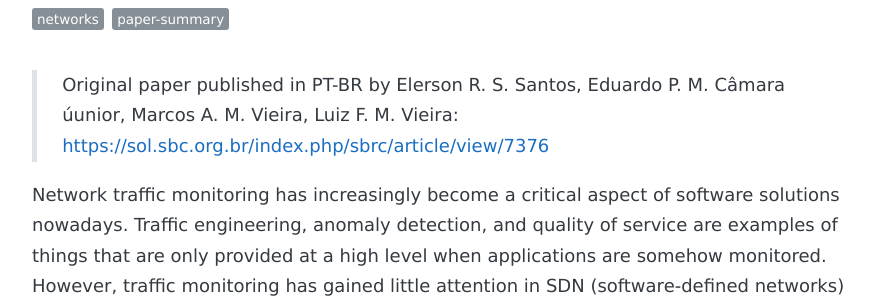
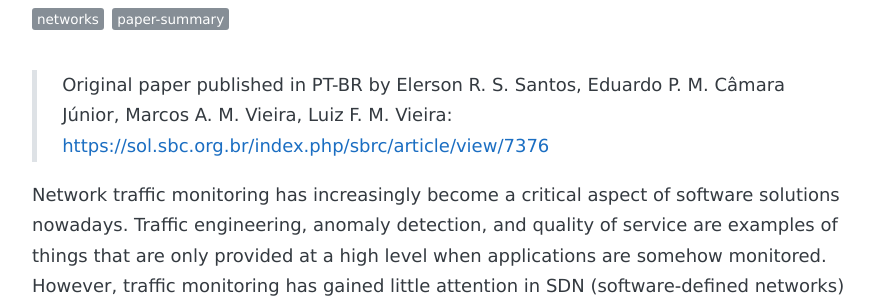
Before and after one commit to andreybleme/andreybleme.github.io, a Jekyll site: the page built from _posts/2023-01-08-traffic-monitoring-applications-ebpf-summary.markdown, in a window 1280 px wide. Shown: the part 301-599 px from the top of the page, without its empty margins (194-1085 px from the left). Built offline with Jekyll 4.4.1, drawn with Linux system fonts in a browser that asks for light colours; nearby versions of some CDN libraries; some web fonts are replaced; comment, search, counter and statistics services are not loaded.

Commit message:
fix typo in author name

```diff
--- a/_posts/2023-01-08-traffic-monitoring-applications-ebpf-summary.markdown
+++ b/_posts/2023-01-08-traffic-monitoring-applications-ebpf-summary.markdown
@@ -8,7 +8,7 @@ comments: true
 share: true
 ---
 
-> Original paper published in PT-BR by Elerson R. S. Santos, Eduardo P. M. Câmara úunior, Marcos A. M. Vieira, Luiz F. M. Vieira: [https://sol.sbc.org.br/index.php/sbrc/article/view/7376](https://sol.sbc.org.br/index.php/sbrc/article/view/7376)
+> Original paper published in PT-BR by Elerson R. S. Santos, Eduardo P. M. Câmara Júnior, Marcos A. M. Vieira, Luiz F. M. Vieira: [https://sol.sbc.org.br/index.php/sbrc/article/view/7376](https://sol.sbc.org.br/index.php/sbrc/article/view/7376)
 
 Network traffic monitoring has increasingly become a critical aspect of software solutions nowadays. Traffic engineering, anomaly detection, and quality of service are examples of things that are only provided at a high level when applications are somehow monitored. However, traffic monitoring has gained little attention in SDN (software-defined networks) architectures.
 
```
